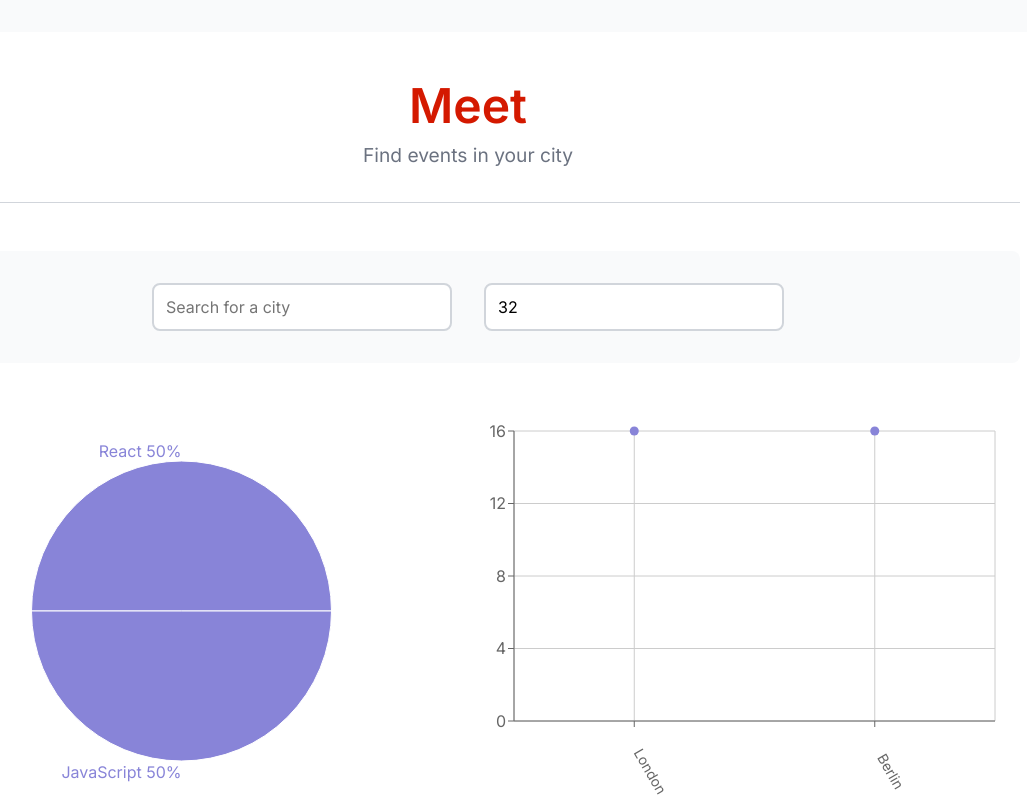
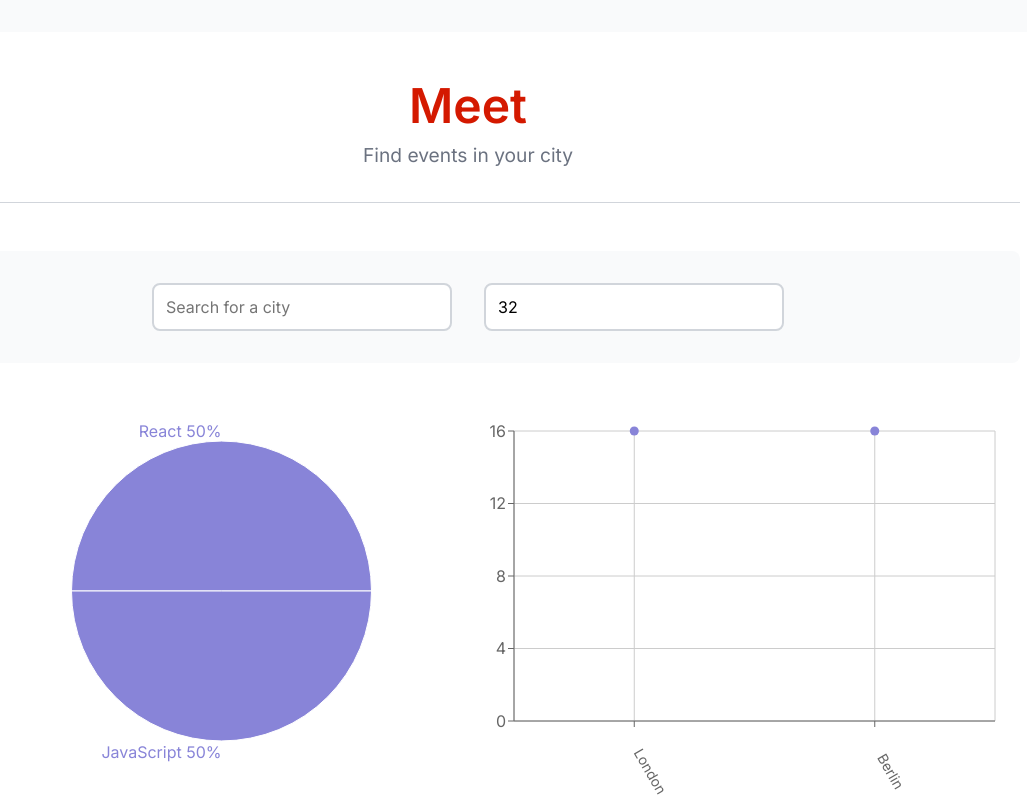
Before and after one commit to active-ugly-jumpers/meet, a React (Vite) app: page / in a window 1280 px wide. Shown: the top 800 px of the page, without its empty margins (172-1199 px from the left). Built offline with nearby package versions, Linux system fonts and the light colour scheme.

Commit message:
Increase pie chart margin

```diff
--- a/src/App.css
+++ b/src/App.css
@@ -246,7 +246,7 @@ input[type="number"]:focus {
   z-index: 1000;
 }
 
-@media (max-width: 800px) {
+@media (max-width: 768px) {
   .controls {
     flex-direction: column;
     gap: 1rem;
--- a/src/components/EventGenresChart.jsx
+++ b/src/components/EventGenresChart.jsx
@@ -36,7 +36,9 @@ const EventGenresChart = ({ events }) => {
 
     return (
         <ResponsiveContainer width="99%" height={400}>
-            <PieChart>
+            <PieChart margin={{
+                top: 20, right: 20, bottom: 60, left: 100,
+            }}>
                 <Pie
                     data={data}
                     dataKey="value"
```
